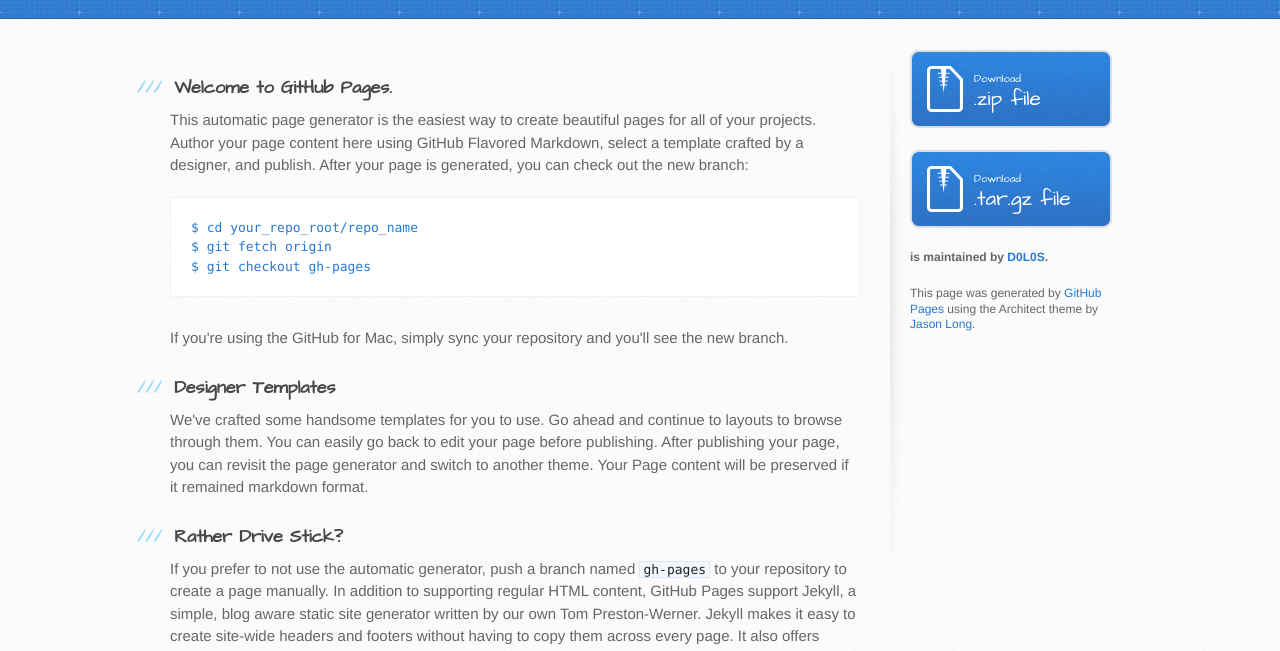
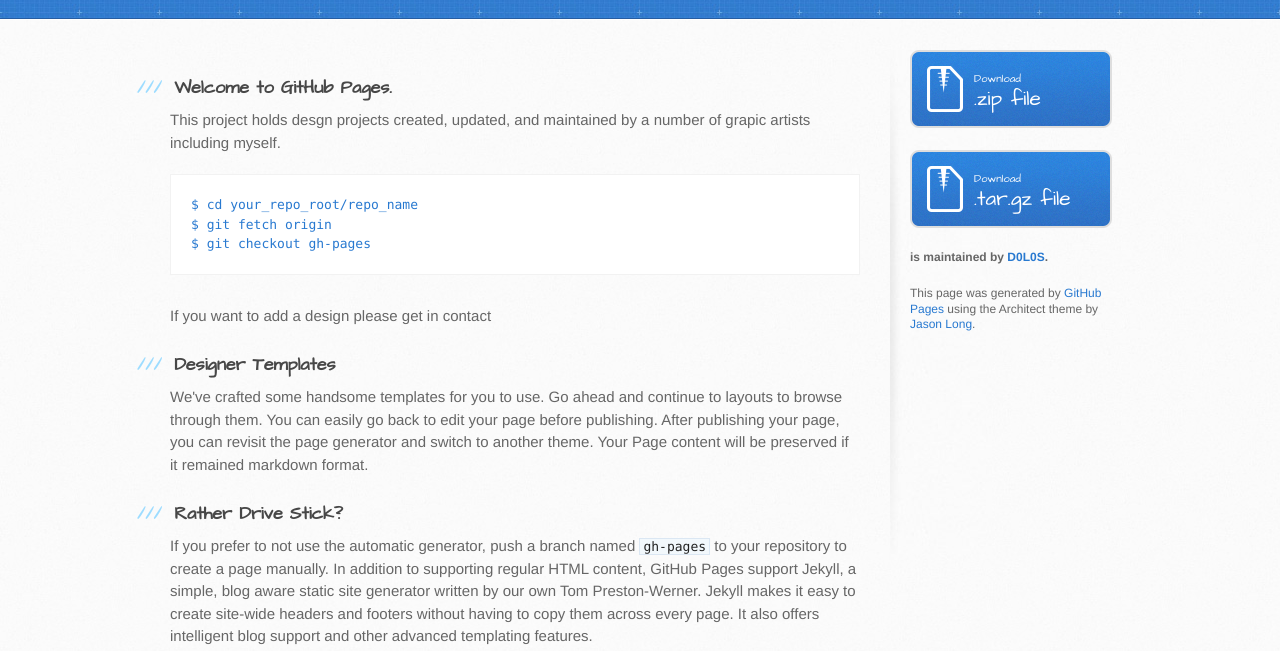
Before and after one commit to D0L0S/Graphics, a plain HTML site: page index.html in a window 1280 px wide. Shown: the part 148-799 px from the top of the page. Drawn offline with Linux system fonts and the light colour scheme.

Commit message:
Update index.html

```diff
--- a/index.html
+++ b/index.html
@@ -31,14 +31,14 @@
           <h3>
 <a id="welcome-to-github-pages" class="anchor" href="#welcome-to-github-pages" aria-hidden="true"><span class="octicon octicon-link"></span></a>Welcome to GitHub Pages.</h3>
 
-<p>This automatic page generator is the easiest way to create beautiful pages for all of your projects. Author your page content here using GitHub Flavored Markdown, select a template crafted by a designer, and publish. After your page is generated, you can check out the new branch:</p>
+<p>This project holds desgn projects created, updated, and maintained by a number of grapic artists including myself.</p>
 
 <pre><code>$ cd your_repo_root/repo_name
 $ git fetch origin
 $ git checkout gh-pages
 </code></pre>
 
-<p>If you're using the GitHub for Mac, simply sync your repository and you'll see the new branch.</p>
+<p>If you want to add a design please get in contact</p>
 
 <h3>
 <a id="designer-templates" class="anchor" href="#designer-templates" aria-hidden="true"><span class="octicon octicon-link"></span></a>Designer Templates</h3>
```
